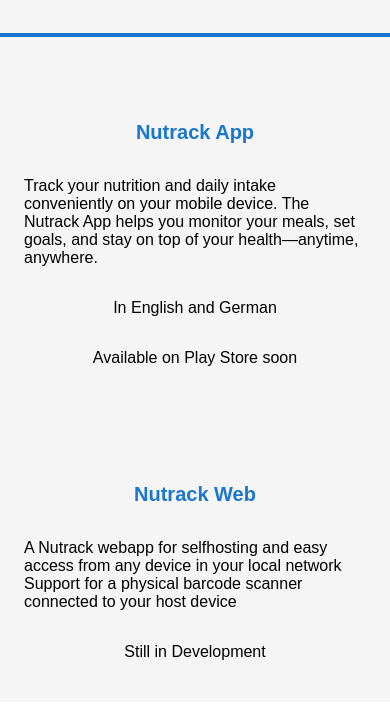
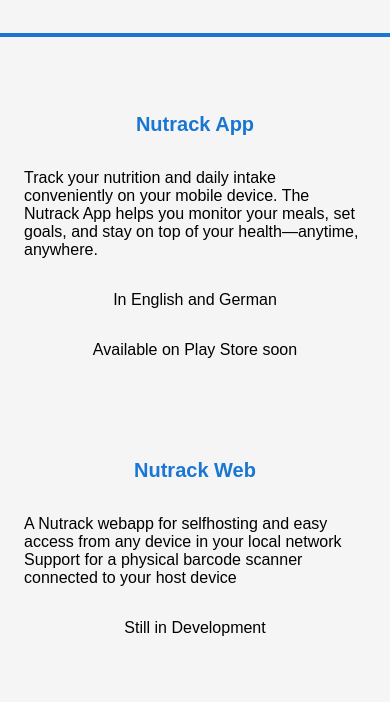
Before and after one commit to nutrack-app/nutrack-app.github.io, a plain HTML site: page index.html in a window 390 px wide. Shown: the part 82-793 px from the top of the page. Drawn offline with Linux system fonts and the light colour scheme.

Commit message:
css and name changes

```diff
--- a/index.html
+++ b/index.html
@@ -36,9 +36,9 @@
     </div>
   </nav>
 
-  <main class="dreispalten-layout">
+  <main class="column-layout">
     <div class="section-container">
-      <section class="spalte">
+      <section class="column">
         <h2 id="h2App"></h2>
         <p id="pApp1"></p>
         <p id="pApp2"></p>
@@ -47,7 +47,7 @@
     </div>
 
     <div class="section-container">
-      <section class="spalte">
+      <section class="column">
         <h2 id="h2Web"></h2>
         <p id="pWeb1"></p>
         <p id="pWeb2"></p>
@@ -55,7 +55,7 @@
     </div>
 
     <div class="section-container">
-      <section class="spalte">
+      <section class="column">
         <h2 id="h2Desktop"></h2>
         <p id="pDesktop1"></p>
         <p id="pDesktop2"></p>
--- a/style.css
+++ b/style.css
@@ -140,7 +140,7 @@ p {
     max-width: 50%;
 }
 
-.dreispalten-layout {
+.column-layout {
   display: flex;
   flex: 1;
   flex-direction: row;
@@ -149,7 +149,7 @@ p {
 }
 
 @media (max-width: 900px) {
-  .dreispalten-layout {
+  .column-layout {
     flex-direction: column;
   }
 }
@@ -159,15 +159,15 @@ p {
     font-size: 1.2em;
     padding: 0.5em 0.25em;
   }
-  .dreispalten-layout {
+  .column-layout {
     padding: 0;
     gap: 0.5em;
   }
-  .spalte {
-    padding: 0.5em 0.25em;
-    min-width: 0;
+  .column {
+    padding-left: 1em;
+    padding-right: 1em;
   }
-  .spalte h2 {
+  .column h2 {
     padding-top: 1.2em;
     font-size: 1.25em;
   }
@@ -200,6 +200,9 @@ p {
   .tabbar a, .tabbar-item {
     font-size: 0.95em;
     padding: 0 2px;
+  }
+  .column-layout {
+    padding-bottom: 56px;
   }
 }
 
@@ -245,13 +248,16 @@ p {
     width: 22px;
   }
 
-  .spalte {
+  .column {
     padding-left: 1em;
     padding-right: 1em;
   }
+  .column-layout {
+    padding-bottom: 56px;
+  }
 }
 
-.spalte {
+.column {
   position: relative;
   flex: 1;
   display: flex;
@@ -259,7 +265,7 @@ p {
   align-items: center;
 }
 
-.spalte h2 {
+.column h2 {
   padding-top: 3em;
 }
 
```
